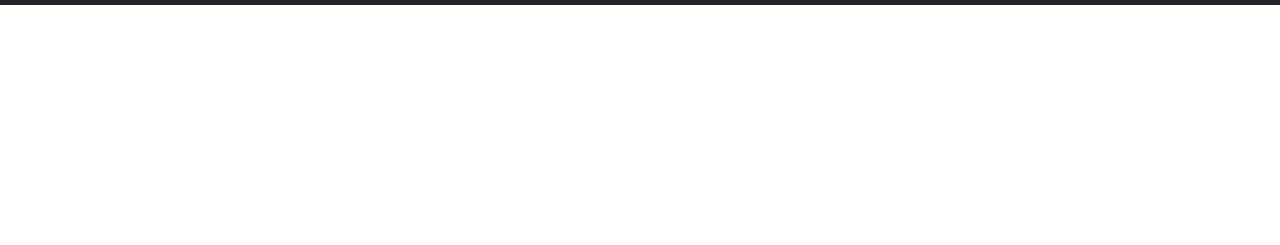
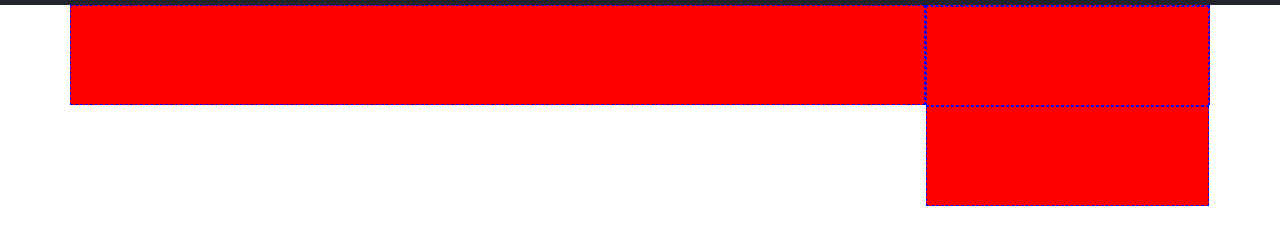
Before and after one commit to jacopolegovini/html-css-bootstrap-dashboard, a plain HTML site: page index.html in a window 1280 px wide. Shown: the part 71-316 px from the top of the page. Drawn offline with nearby package versions, Linux system fonts and the light colour scheme.

Commit message:
main layout fixed

```diff
--- a/index.html
+++ b/index.html
@@ -47,9 +47,13 @@
     <main>
         <div class="container">
             <div class="row">
-                <div class="col"></div>
-                <div class="col"></div>
-                <div class="col"></div>
+                <div class="col-12 col-lg-9 box"></div>
+                <div class="col-12 col-lg-3 box">
+                  <div class="row row-cols-1">
+                    <div class="col box"></div>
+                    <div class="col box"></div>
+                  </div>
+                </div>
             </div>
         </div>
     </main>
--- a/style.css
+++ b/style.css
@@ -20,3 +20,12 @@ nav .input-bg-color {
 ::placeholder {
     color: black;
 }
+
+/* Main */
+
+.box {
+    height: 100px;
+    min-width: 100px;
+    background-color: red;
+    border: 1px dashed blue
+}
```
